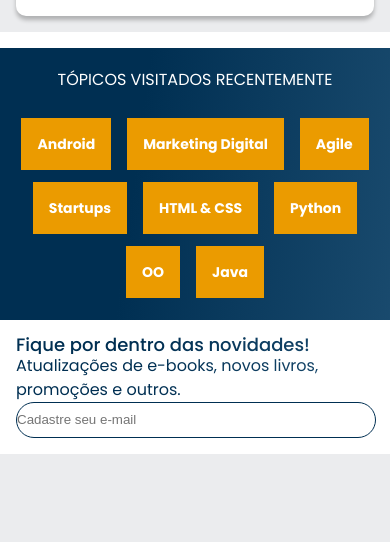
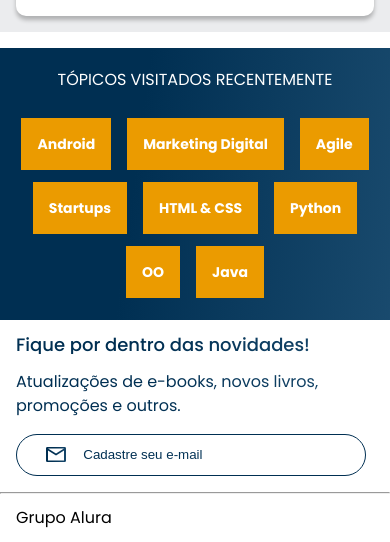
Before and after one commit to danoliveiradev/alura-book, a plain HTML site: page index.html in a window 390 px wide. Shown: the part 1561-2103 px from the top of the page. Before the commit the page ends 2015 px from the top, so only its background shows below. Drawn offline with nearby package versions, Linux system fonts and the light colour scheme.

Commit message:
contato e footer mobile finalizado

```diff
--- a/assets/css/contato.css
+++ b/assets/css/contato.css
@@ -3,10 +3,13 @@
   padding: 1rem;
 }
 
-.contato__texto-cor {
+.contato__titulo,
+.contato__descricao,
+.contato__email {
   background: var(--azul-degrade);
   -webkit-background-clip: text;
   -webkit-text-fill-color: transparent;
+  background-clip: text;
 }
 
 .contato__titulo {
@@ -17,12 +20,20 @@
 .contato__descricao {
   font-weight: 300;
   line-height: 24px;
+  margin: 1rem 0;
 }
 
 .contato__email {
   border-radius: 24px;
-  width: 100%;
-  padding: .6rem 0;
+  width: 90%;
+  padding: .8rem;
   background-color: transparent;
   border: 1px solid var(--azul);
 }
+
+.contato__email::placeholder {
+  text-align: center;
+  padding-right: 6rem;
+  background: url(../img/Email.svg) no-repeat;
+  background-position: 1rem;
+}
--- /dev/null
+++ b/assets/css/rodape.css
@@ -0,0 +1,8 @@
+hr {
+  margin: 0;
+}
+
+.rodape {
+  background-color: var(--branco);
+  padding: 1rem;
+}
--- a/assets/css/style.css
+++ b/assets/css/style.css
@@ -3,6 +3,7 @@
 @import url(../css/carrossel.css);
 @import url(../css/topicos.css);
 @import url(../css/contato.css);
+@import url(../css/rodape.css);
 
 :root {
   --cor-de-fundo: #EBECEE;
--- a/index.html
+++ b/index.html
@@ -126,10 +126,14 @@
     </div>
   </section>
   <section class="contato">
-    <h2 class="contato__titulo contato__texto-cor">Fique por dentro das novidades!</h2>
-    <p class="contato__descricao contato__texto-cor">Atualizações de e-books, novos livros, promoções e outros.</p>
-    <input type="email" name="e-mail_usuario" class="contato__email" placeholder="Cadastre seu e-mail">
+    <h2 class="contato__titulo">Fique por dentro das novidades!</h2>
+    <p class="contato__descricao">Atualizações de e-books, novos livros, promoções e outros.</p>
+    <input type="email" placeholder="Cadastre seu e-mail" class="contato__email">
   </section>
+  <hr/>
+  <footer class="rodape">
+    <h2 class="rodape__titulo">Grupo Alura</h2>
+  </footer>
   <script src="https://cdn.jsdelivr.net/npm/swiper@8/swiper-bundle.min.js"></script>
   <script>const swiper = new Swiper('.swiper', {
       spaceBetween: 10,
```
Also changed, not shown: assets/img/Email.svg (added).
